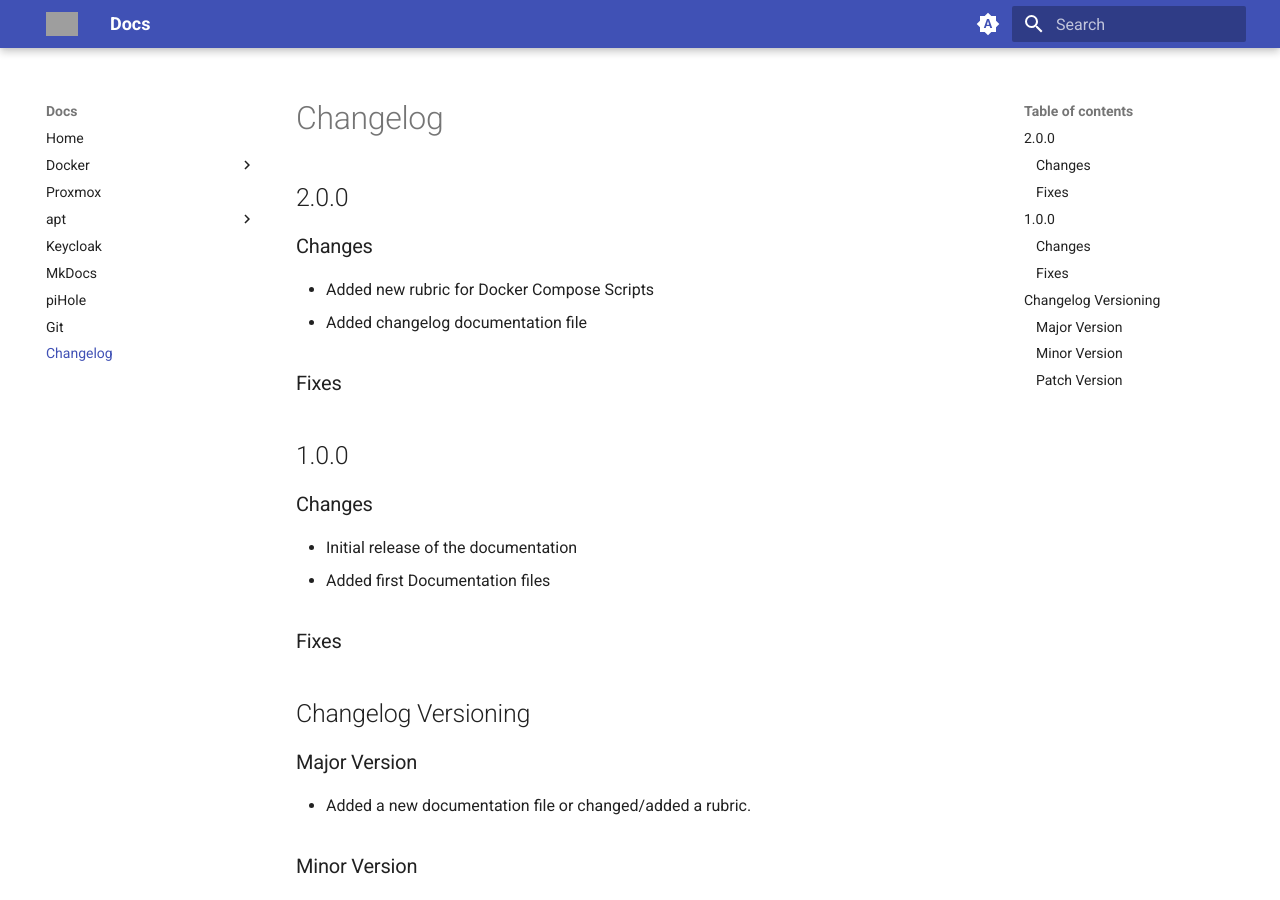
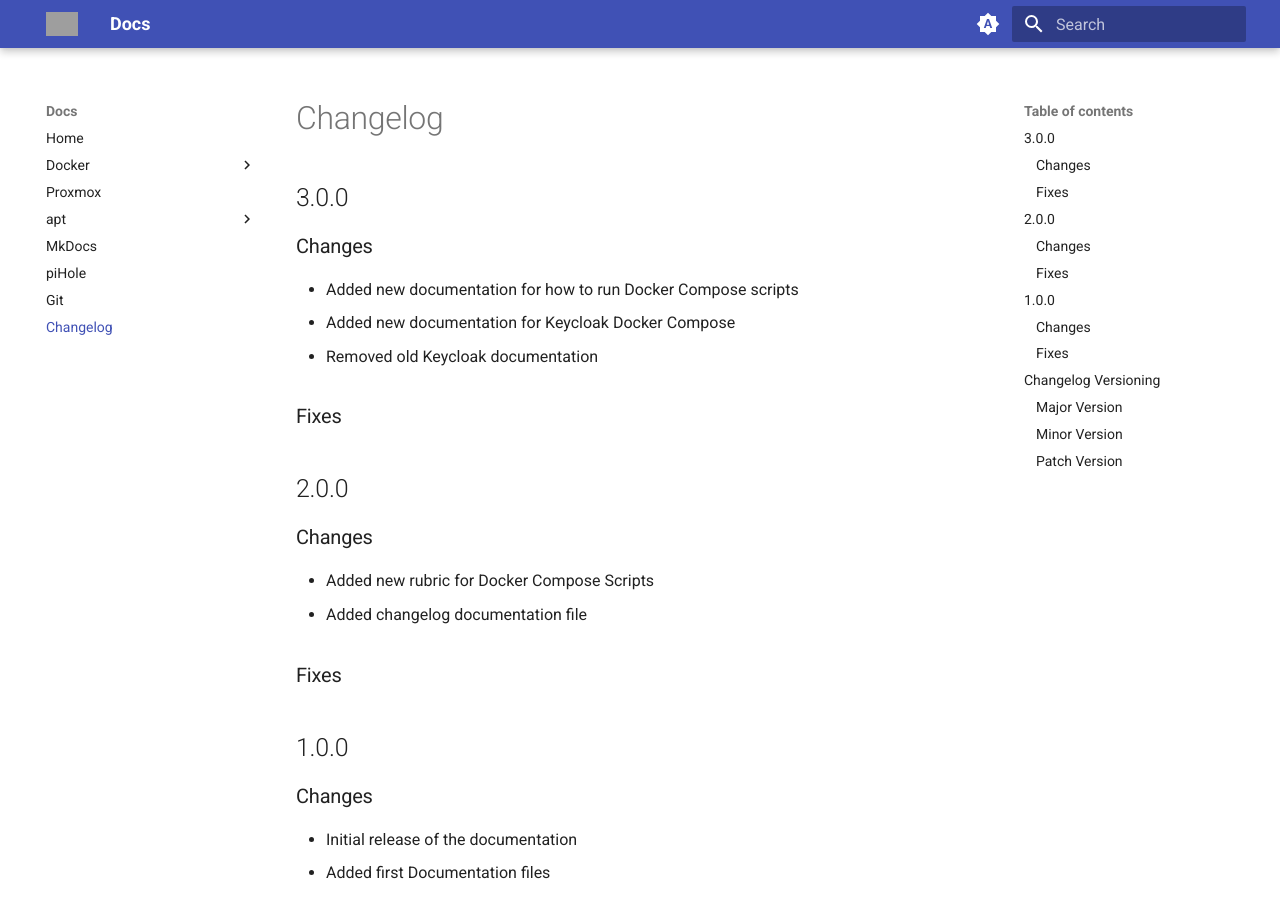
Before and after one commit to wimwenigerkind/mkdocs-wim-wenigerkind, an MkDocs documentation site: the page built from docs/docs/changelog.md, in a window 1280 px wide and 900 px high. Built offline with MkDocs 1.6.1 and Material for MkDocs 9.7.7, drawn with Linux system fonts in a browser that asks for light colours; grey boxes are pictures that could not be loaded.

Commit message:
Add Keycloak Docker Compose, removes old documentation and updated changelog.

```diff
--- a/docs/docs/changelog.md
+++ b/docs/docs/changelog.md
@@ -1,4 +1,13 @@
 # Changelog
+
+## 3.0.0
+
+### Changes
+- Added new documentation for how to run Docker Compose scripts
+- Added new documentation for Keycloak Docker Compose
+- Removed old Keycloak documentation
+
+### Fixes
 
 ## 2.0.0
 
--- a/docs/mkdocs.yml
+++ b/docs/mkdocs.yml
@@ -44,10 +44,10 @@ nav:
               - Uptime Kuma: docker/uptime-kuma.md
               - Guacamole: docker/guacamole.md
               - Homepage: docker/homepage.md
+              - Keycloak: docker/keycloak.md
     - Proxmox: proxmox.md
     - apt:
           - OpenSSH-Server: openssh-server.md
-    - Keycloak: keycloak.md
     - MkDocs: mkdocs.md
     - piHole: pihole.md
     - Git: git.md
```
Also changed, not shown: docs/docs/keycloak.md (deleted).
